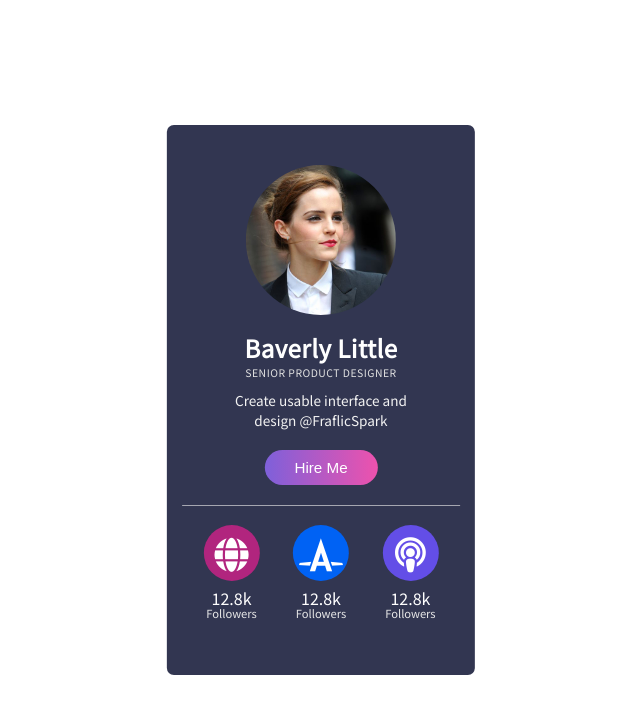
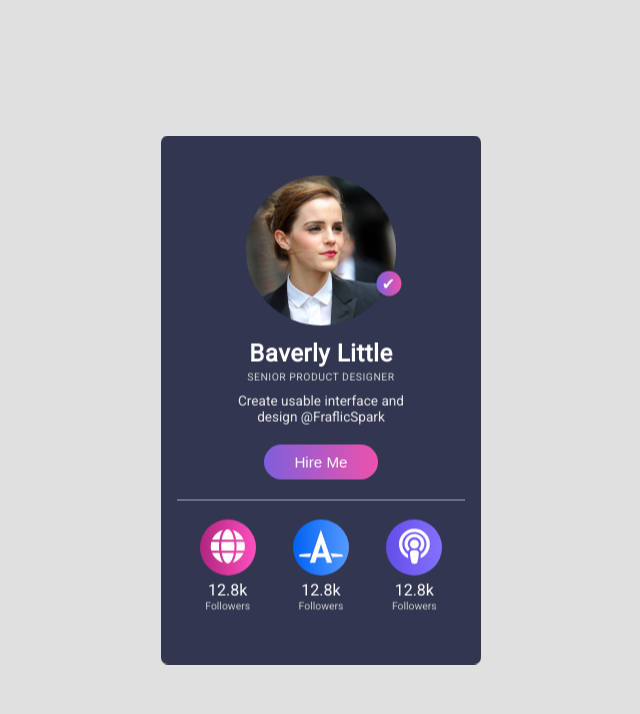
Before and after one commit to sukhbath/Flip-Card, a plain HTML site: page index.html in a window 1280 px wide. Shown: the whole page, without its empty margins (319-959 px from the left). Drawn offline with nearby package versions, Linux system fonts and the light colour scheme.

Commit message:
final done

```diff
--- a/index.html
+++ b/index.html
@@ -5,17 +5,21 @@
     <meta charset="UTF-8">
     <meta name="viewport" content="width=device-width, initial-scale=1.0">
     <meta http-equiv="X-UA-Compatible" content="ie=edge">
+    <script src="https://ajax.aspnetcdn.com/ajax/jQuery/jquery-3.4.1.min.js"></script>
     <title>Document</title>
     <link rel="stylesheet" href="https://use.fontawesome.com/releases/v5.6.3/css/all.css"
         integrity="sha384-UHRtZLI+pbxtHCWp1t77Bi1L4ZtiqrqD80Kn4Z8NTSRyMA2Fd33n5dQ8lWUE00s/" crossorigin="anonymous">
     <link rel="stylesheet" href="style.css">
+    <script src="js.js"></script>
 </head>
 
 <body>
     <main>
-        <div id="card">
+        <div class="front">
             <header>
-                <img src="emma.jpg" alt="">
+                <div class="image">
+                    <img src="emma.jpg" alt="">
+                </div>
                 <p class="name">Baverly Little</p>
                 <p class="disc">Create usable interface and design @FraflicSpark</p>
                 <button class="hire">Hire Me</button>
@@ -35,6 +39,12 @@
                 </div>
             </header>
         </div>
+
+        <div class="back">
+            <img src="emma.jpg" alt="">
+            <a href="http://">Download Profile<i class="far fa-file-pdf"></i></a>
+        </div>
+
     </main>
 </body>
 
--- a/js.js
+++ b/js.js
@@ -0,0 +1,7 @@
+$(document).ready(function () {
+  $('main').click(function (e) {
+     $('.front').toggleClass('front-rotate');
+     $('.back').toggleClass('back-rotate');
+  });
+
+});
--- a/style.css
+++ b/style.css
@@ -1,4 +1,4 @@
-@import url('https://fonts.googleapis.com/css?family=Noto+Sans+JP&display=swap');
+@import url('https://fonts.googleapis.com/css?family=Roboto&display=swap');
 
 * {
     padding: 0;
@@ -7,43 +7,140 @@
 }
 
 html {
-    font-family: 'Noto Sans JP', sans-serif;
+    font-family: 'Roboto', sans-serif;
 }
 
-#card {
+body {
+    background: rgb(224, 224, 224);
+}
+
+main {
     position: absolute;
     top: 50%;
     left: 50%;
     transform: translate(-50%, -50%);
-    background: #323651;
     text-align: center;
+    color: white;
+    perspective:500px ;
+    /* background-color: red; */
+    width: 25vw;
+}
+
+.front {
     padding: 2.5rem 0;
     border-radius: 7px;
-    color: white;
-    /* width: ; */
+    height: 100%;
+    width: 100%;
+    backface-visibility: hidden;
+    transform: rotatey(0deg) ;
+    background: #323651;
+    transition: .6s transform;
 }
 
-img {
-    height: 150px;
+.front-rotate{
+    transform: rotatey(180deg);
+}
+
+
+.back {
+    position: absolute;
+    top: 0;
+    background: white;
+    border-radius: 7px;
+    color: black;
+    height: 100%;
+    width: 100%;
+    background: #323651;
+    overflow: hidden;
+    transform: rotateY(180deg);
+    z-index: -1;
+    backface-visibility: hidden;
+    transition: .6s transform;
+
+}
+
+.back-rotate{
+    transform: rotatey(360deg);
+}
+
+.front .image {
+    width: 150px;
+    margin: auto;
+    position: relative;
+}
+
+.front img {
+    width: 100%;
+    border-radius: 50%;
+    position: relative;
+
+}
+
+.back img{
+    width: 100%;
+}
+
+.back a{
+    background: green;
+    display: block;
+    font-size: 1.3rem;
+    color: white;
+    text-decoration: none;
+    width: 80%;
+    margin: auto;
+    padding: 5px 10px;
+    border-radius: 5px;
+    margin: 20px auto;
+    transform: translatey(0px);
+    cursor: pointer;
+    transition: .2s transform;
+    box-shadow: 3px 3px 10px 0 rgba(0, 0, 0, 0.123);
+}
+.back a i{
+    display: inline-block;
+    margin: 0 10px;
+    font-size: 1.5rem;
+    vertical-align: middle;
+}
+.back a:hover{
+    transform: translatey(2px);
+}
+
+
+
+.image::after {
+    content: '\2714';
+    position: absolute;
+    display: block;
+    top: 70%;
+    right: 5%;
+    transform: translate(50%, -50%);
+    background: linear-gradient(to left, #ed52ad, #7e60da);
+    width: 25px;
+    height: 25px;
+    text-align: center;
+    line-height: 25px;
     border-radius: 50%;
 }
 
-
 .name {
-    margin: 10px auto;
+    margin: 10px auto 25px;
     width: 50%;
     font-size: 1.5rem;
     font-weight: bold;
     color: white;
     letter-spacing: .5px;
+    position: relative;
 }
 
 .name::after {
     content: 'SENIOR PRODUCT DESIGNER';
-    color: rgb(226, 226, 226);
+    color: rgb(212, 212, 212);
     display: block;
     font-size: .65rem;
+    top: 110%;
     width: 100%;
+    position: absolute;
     font-weight: normal;
 
 
@@ -53,7 +150,7 @@ img {
     width: 60%;
     margin: auto;
     font-size: .85rem;
-    color: rgb(243, 243, 243);
+    color: rgb(235, 235, 235);
 }
 
 button {
@@ -67,9 +164,10 @@ button {
     margin: 20px 0;
     color: white;
     border-radius: 50px;
-    background: linear-gradient(to left,#ed52ad,#7e60da);
+    background: linear-gradient(to left, #ed52ad, #7e60da);
     padding: 9px 30px;
     font-size: .95rem;
+    cursor: pointer;
 }
 
 
@@ -80,7 +178,8 @@ button {
     padding: 20px;
     position: relative;
 }
-#allbuttons::before{
+
+#allbuttons::before {
     content: '';
     position: absolute;
     top: 0;
@@ -88,32 +187,35 @@ button {
     width: 90%;
     height: .5px;
     background: rgba(236, 236, 236, 0.623);
-    transform: translate(-50%,0);
+    transform: translate(-50%, 0);
 
 }
-#allbuttons > div{
+
+#allbuttons>div {
     display: block;
     cursor: pointer;
 }
-#allbuttons > div> p{
+
+#allbuttons>div>p {
     margin: 5px 0;
     position: relative;
 }
-#allbuttons > div> p::after{
+
+#allbuttons>div>p::after {
     content: 'Followers';
     display: block;
-    font-size: .7rem;
+    font-size: .65rem;
     position: absolute;
     font-weight: normal;
     width: 100%;
-    top: 80%;
+    top: 100%;
     left: 0;
     text-align: center;
-    color: rgb(231, 231, 231);
+    color: rgb(202, 202, 202);
 
 }
 
-#allbuttons >div >div {
+#allbuttons>div>div {
     font-size: 2.2rem;
     color: white;
     border-radius: 50%;
@@ -122,14 +224,15 @@ button {
     text-align: center;
     line-height: 3.5rem;
 }
+
 .button1 {
-    background-color: #b1257e;
+    background: linear-gradient(to right, #b1257e, #ff50bf);
 }
 
 .button2 {
-    background-color: #0062f4;
+    background: linear-gradient(to right, #0062f4, #569aff);
 }
 
 .button3 {
-    background-color: #634ee7;
+    background: linear-gradient(to right, #634ee7, #8471ff);
 }
```
